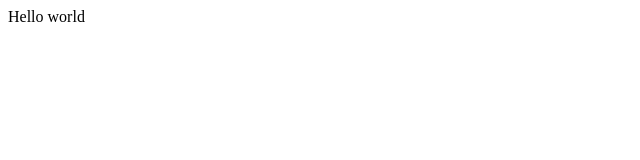
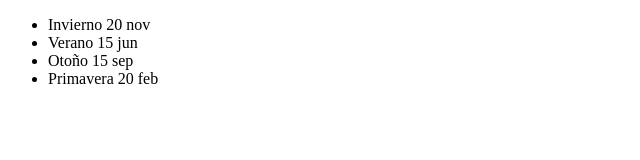
Before and after one commit to juancarlosfc5/clase-git, a plain HTML site: page index.html in a window 1280 px wide. Shown: the whole page, without its empty margins (0-640 px from the left). Drawn offline with Linux system fonts and the light colour scheme.

Commit message:
Add dates to Station Modified

```diff
--- a/index.html
+++ b/index.html
@@ -7,7 +7,12 @@
 </head>
 <body>
     <div>
-        Hello world
+        <ul>
+            <li>Invierno 20 nov</li>
+            <li>Verano 15 jun</li>
+            <li>Otoño 15 sep</li>
+            <li>Primavera 20 feb</li>
+        </ul>
     </div>
 </body>
 </html>
```
